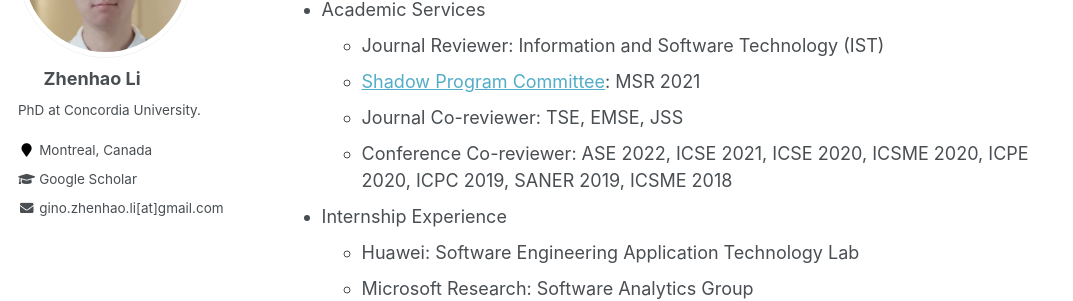
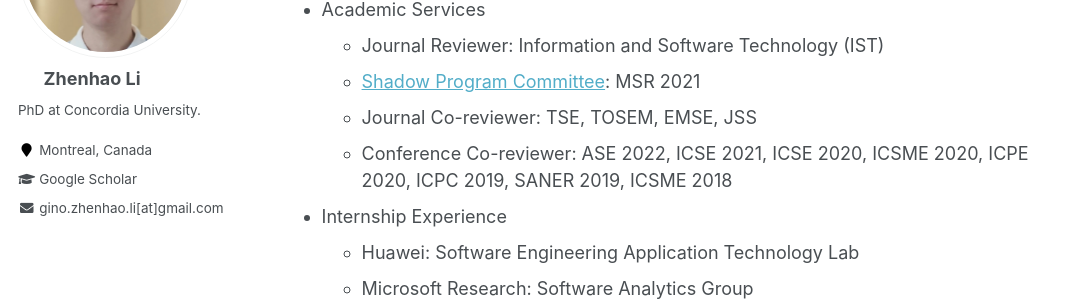
Before and after one commit to ginolzh/ginolzh.github.io, a Jekyll site: the page built from _pages/about.md, in a window 1280 px wide and 900 px high, scrolled down 1259 px. Shown: the part 153-454 px from the top of the window, without its empty margins (0-1073 px from the left). Built offline with Jekyll 4.4.1, drawn with Linux system fonts in a browser that asks for light colours.

Commit message:
Update about.md

```diff
--- a/_pages/about.md
+++ b/_pages/about.md
@@ -54,7 +54,7 @@ Experience
 * Academic Services
   * Journal Reviewer: Information and Software Technology (IST)
   * [Shadow Program Committee](https://2021.msrconf.org/track/msr-2021-shadow-pc?#About): MSR 2021
-  * Journal Co-reviewer: TSE, EMSE, JSS
+  * Journal Co-reviewer: TSE, TOSEM, EMSE, JSS
   * Conference Co-reviewer: ASE 2022, ICSE 2021, ICSE 2020, ICSME 2020, ICPE 2020, ICPC 2019, SANER 2019, ICSME 2018
 * Internship Experience
   * Huawei: Software Engineering Application Technology Lab
```
